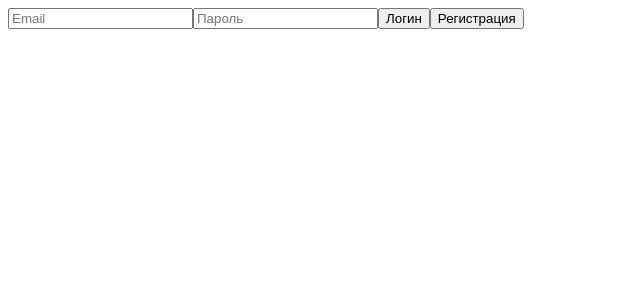
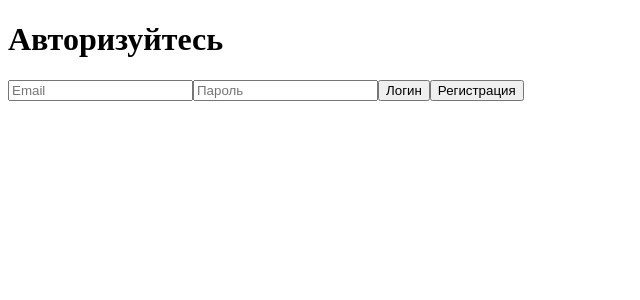
Before and after one commit to Virus1es/jwt-advanced-fornt, a React (Create React App) app: page / in a window 1280 px wide. Shown: the top 300 px of the page, without its empty margins (0-640 px from the left). Built offline with nearby package versions, Linux system fonts and the light colour scheme.

Commit message:
feat: pin observer and user check auth

```diff
--- a/src/App.tsx
+++ b/src/App.tsx
@@ -1,12 +1,23 @@
-import React from 'react';
+import React, {useContext, useEffect} from 'react';
 import LoginForm from "./components/LoginForm";
+import {Context} from "./index";
+import {observer} from "mobx-react-lite";
 
 function App() {
+    const {store} = useContext(Context);
+
+    useEffect(() => {
+        if(localStorage.getItem('refreshToken')) {
+            void store.checkAuth();
+        }
+    }, []);
+
     return (
         <div>
+            <h1>{store.isAuth ? 'Пользователь авторизован' : 'Авторизуйтесь'}</h1>
             <LoginForm/>
         </div>
     );
 }
 
-export default App;
+export default observer(App);
```
